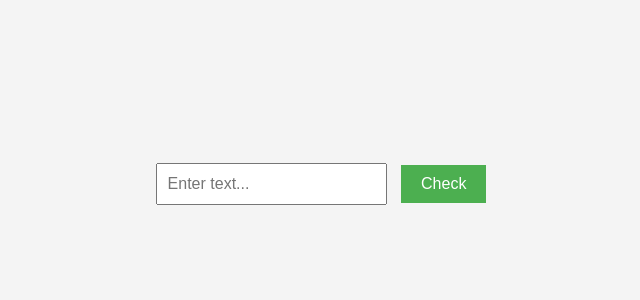
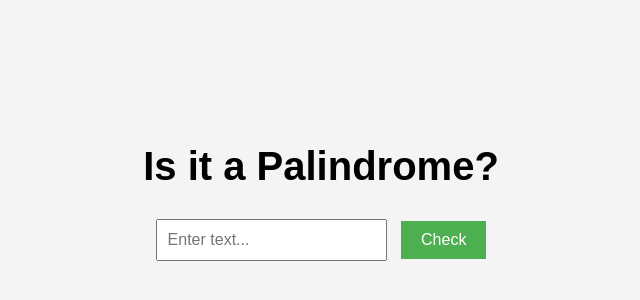
Before and after one commit to SToan11/Studies, a plain HTML site: page Palindrome-checker/index.html in a window 1280 px wide. Shown: the part 206-506 px from the top of the page, without its empty margins (319-959 px from the left). Drawn offline with Linux system fonts and the light colour scheme.

Commit message:
Palindrome Checker

```diff
--- a/Palindrome-checker/index.html
+++ b/Palindrome-checker/index.html
@@ -9,6 +9,7 @@
 </head>
 <body>
   <div id="container">
+    <h1 class="title">Is it a Palindrome?</h1>
     <input type="text" id="text-input" placeholder="Enter text...">
     <button id="check-btn">Check</button>
     <div id="result"></div>
--- a/Palindrome-checker/styles.css
+++ b/Palindrome-checker/styles.css
@@ -36,3 +36,10 @@ body {
     margin-top: 20px;
     font-size: 18px;
   }
+
+  .title {
+    text-align: center;
+    padding: 10px 0;
+    font-size: 2.5rem;
+    margin-bottom: 20px;
+  }
```
